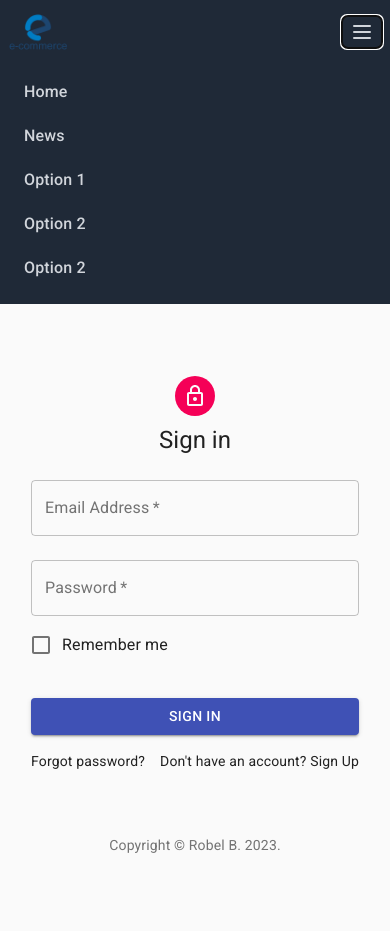
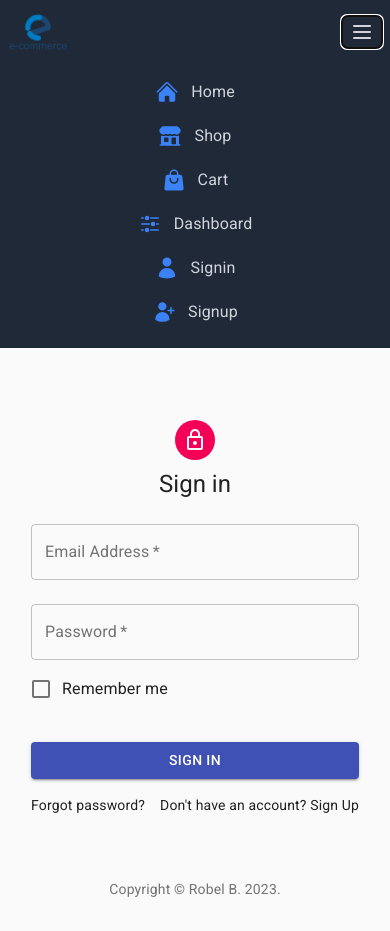
Before and after one commit to Robel-Belihu/e-commerce-client, a React (Create React App) app: page /signin in a window 390 px wide. Both pictures are taken after a click on the button 362 px from the left and 32 px from the top of the page. Before the commit the page ends 887 px from the top, so only its background shows below. Built offline with nearby package versions, Linux system fonts and the light colour scheme.

Commit message:
sorted navbar for smaller screens

```diff
--- a/src/core/Menu.jsx
+++ b/src/core/Menu.jsx
@@ -136,7 +136,7 @@ const MaterialAppBar = ({ history }) => {
             </div>
             <div className="flex-1 flex items-center justify-end sm:items-stretch sm:justify-end">
               <div className="hidden sm:block sm:ml-6">
-                <div className="flex space-x-4">
+                <div className="flex space-x-4 flex-wrap">
                   <Link
                     to="/"
                     className="flex justify-center items-center gap-3 text-gray-300 hover:bg-gray-700  px-3 py-2 rounded-md text-sm font-medium"
@@ -237,241 +237,81 @@ const MaterialAppBar = ({ history }) => {
         {isMobileMenuOpen && (
           <div className="sm:hidden">
             <div className="px-2 pt-2 pb-3 space-y-1">
-              <a
-                href="#home"
-                className="text-gray-300 hover:bg-gray-700 hover:text-white block px-3 py-2 rounded-md text-base font-medium"
+              <Link
+                to="/"
+                className="flex item-center justify-center gap-3 text-gray-300 hover:bg-gray-700 hover:text-white block px-3 py-2 rounded-md text-base font-medium"
               >
-                Home
-              </a>
-              <a
-                href="#news"
-                className="text-gray-300 hover:bg-gray-700 hover:text-white block px-3 py-2 rounded-md text-base font-medium"
+                <HomeIcon className="h-6 w-6 text-blue-500" />
+                <Typography noWrap>Home</Typography>
+              </Link>
+              <Link
+                to="/shop"
+                className="flex item-center justify-center gap-3 text-gray-300 hover:bg-gray-700 hover:text-white block px-3 py-2 rounded-md text-base font-medium"
               >
-                News
-              </a>
-              <a
-                href="#option1"
-                className="text-gray-300 hover:bg-gray-700 hover:text-white block px-3 py-2 rounded-md text-base font-medium"
+                <BuildingStorefrontIcon className="h-6 w-6 text-blue-500" />
+                <Typography noWrap>Shop</Typography>
+              </Link>
+              <Link
+                to="/cart"
+                className="flex item-center justify-center gap-3 text-gray-300 hover:bg-gray-700 hover:text-white block px-3 py-2 rounded-md text-base font-medium"
               >
-                Option 1
-              </a>
-              <a
-                href="#option2"
-                className="text-gray-300 hover:bg-gray-700 hover:text-white block px-3 py-2 rounded-md text-base font-medium"
-              >
-                Option 2
-              </a>
-              <a
-                href="#option2"
-                className="text-gray-300 hover:bg-gray-700 hover:text-white block px-3 py-2 rounded-md text-base font-medium"
-              >
-                Option 2
-              </a>
-            </div>
-          </div>
-        )}
-      </nav>
-      {/* <div position="fixed">
-        <div class="flex space-x-4 bg-purple-400 items-center justify-between">
-          <a
-            className="md:p-2"
-            href="/"
-            style={{ color: "#ffffff", textDecoration: "none" }}
-          >
-            <img src={LogoImg} height={60} width={60} alt="" />
-          </a>
-          <div className="md:flex hidden">
-            <Link style={isActive(history, "/")} to="/">
-              <IconButton color="inherit">
-                <HomeIcon />
-                <Typography noWrap>Home</Typography>
-              </IconButton>
-            </Link>
-            <Link style={isActive(history, "/shop")} to="/shop">
-              <IconButton aria-label="Shop" color="inherit">
-                <StorefrontIcon />
-                <Typography noWrap>Shop</Typography>
-              </IconButton>
-            </Link>
-            <Link style={isActive(history, "/cart")} to="/cart">
-              <IconButton aria-label="Cart" color="inherit">
-                <Badge badgeContent={itemTotal()} color="secondary">
-                  <ShoppingCartIcon />
+                <Badge badgeContent={itemTotal()}>
+                  <ShoppingBagIcon className="h-6 w-6 text-blue-500" />
                 </Badge>
                 <Typography noWrap>Cart</Typography>
-              </IconButton>
               </Link>
-            {isAuthenticated() && isAuthenticated().user.role === 0 && (
               <Link
-                style={isActive(history, "/user/dashboard")}
                 to="/user/dashboard"
+                className="flex item-center justify-center gap-3 text-gray-300 hover:bg-gray-700 hover:text-white block px-3 py-2 rounded-md text-base font-medium"
               >
-                <IconButton aria-label="Dashboard" color="inherit">
-                  <DashboardIcon />
+                <AdjustmentsHorizontalIcon className="h-6 w-6 text-blue-500" />
                 <Typography noWrap>Dashboard</Typography>
-                </IconButton>
               </Link>
-            )}
               {isAuthenticated() && isAuthenticated().user.role === 1 && (
                 <Link
-                style={isActive(history, "/admin/dashboard")}
+                  className="flex item-center justify-center gap-3 text-gray-300 hover:bg-gray-700 hover:text-white block px-3 py-2 rounded-md text-base font-medium"
                   to="/admin/dashboard"
                 >
-                <IconButton aria-label="Dashboard" color="inherit">
-                  <DashboardIcon />
-                  <Typography noWrap>Dashboard</Typography>
-                </IconButton>
+                  <AdjustmentsHorizontalIcon className="h-6 w-6 text-blue-500" />
+                  <Typography>Admin</Typography>
                 </Link>
               )}
               {!isAuthenticated() && (
                 <Fragment>
-                <Link style={isActive(history, "/signin")} to="/signin">
-                  <IconButton aria-label="Signin" color="inherit">
-                    <AccountCircleIcon />
+                  <Link
+                    className="flex item-center justify-center gap-3 text-gray-300 hover:bg-gray-700 hover:text-white block px-3 py-2 rounded-md text-base font-medium"
+                    to="/signin"
+                  >
+                    <UserIcon className="h-6 w-6 text-blue-500" />
                     <Typography noWrap>Signin</Typography>
-                  </IconButton>
                   </Link>
 
-                <Link style={isActive(history, "/signup")} to="/signup">
-                  <IconButton aria-label="Signup" color="inherit">
-                    <PersonAddIcon />
+                  <Link
+                    className="flex item-center justify-center gap-3 text-gray-300 hover:bg-gray-700 hover:text-white block px-3 py-2 rounded-md text-base font-medium"
+                    to="/signup"
+                  >
+                    <UserPlusIcon className="h-6 w-6 text-blue-500" />
                     <Typography noWrap>Signup</Typography>
-                  </IconButton>
                   </Link>
                 </Fragment>
               )}
               {isAuthenticated() && (
                 <span
-                style={{ cursor: "pointer", color: "#ffffff" }}
+                  className="flex item-center justify-center gap-3 text-gray-300 hover:bg-gray-700 hover:text-white block px-3 py-2 rounded-md text-base font-medium"
                   onClick={() =>
                     signout(() => {
                       history.push("/");
                     })
                   }
                 >
-                <IconButton aria-label="Signout" color="inherit">
-                  <ExitToAppIcon />
-                  <Typography noWrap>Signout</Typography>
-                </IconButton>
-              </span>
-            )}
-            <div className="md:bg-purple-400 hidden md:flex md:flex-col">
-              <button
-                type="button"
-                class="inline-flex text-white w-full justify-center gap-x-1.5 rounded-md px-3 py-2 text-sm font-semibold text-gray-900 "
-                id="menu-button"
-              >
-                Options
-                <svg
-                  class="-mr-1 h-5 w-5 text-gray-400"
-                  viewBox="0 0 20 20"
-                  fill="currentColor"
-                  aria-hidden="true"
-                >
-                  <path
-                    fill-rule="evenodd"
-                    d="M5.23 7.21a.75.75 0 011.06.02L10 11.168l3.71-3.938a.75.75 0 111.08 1.04l-4.25 4.5a.75.75 0 01-1.08 0l-4.25-4.5a.75.75 0 01.02-1.06z"
-                    clip-rule="evenodd"
-                  />
-                </svg>
-              </button>
-              <div className="flex flex-col">
-                <Link style={isActive(history, "/")} to="/">
-                  <IconButton aria-label="Home" color="inherit">
-                    <HomeIcon />
-                    <Typography noWrap>Home</Typography>
-                  </IconButton>
-                </Link>
-
-                <Link style={isActive(history, "/shop")} to="/shop">
-                  <IconButton aria-label="Shop" color="inherit">
-                    <StorefrontIcon />
-                    <Typography noWrap>Shop</Typography>
-                  </IconButton>
-                </Link>
-
-                <Link style={isActive(history, "/cart")} to="/cart">
-                  <IconButton aria-label="Cart" color="inherit">
-                    <Badge badgeContent={itemTotal()} color="secondary">
-                      <ShoppingCartIcon />
-                    </Badge>
-                    <Typography noWrap>Cart</Typography>
-                  </IconButton>
-                </Link>
-
-                {isAuthenticated() && isAuthenticated().user.role === 0 && (
-                  <Link
-                    style={isActive(history, "/user/dashboard")}
-                    to="/user/dashboard"
-                  >
-                    <IconButton aria-label="Dashboard" color="inherit">
-                      <DashboardIcon />
-                      <Typography noWrap>Dashboard</Typography>
-                    </IconButton>
-                  </Link>
-                )}
-
-                {isAuthenticated() && isAuthenticated().user.role === 1 && (
-                  <Link
-                    style={isActive(history, "/admin/dashboard")}
-                    to="/admin/dashboard"
-                  >
-                    <IconButton aria-label="Dashboard" color="inherit">
-                      <DashboardIcon />
-                      <Typography noWrap>Dashboard</Typography>
-                    </IconButton>
-                  </Link>
-                )}
-
-                {!isAuthenticated() && (
-                  <Fragment>
-                    <Link style={isActive(history, "/signin")} to="/signin">
-                      <IconButton aria-label="Signin" color="inherit">
-                        <AccountCircleIcon />
-                        <Typography noWrap>Signin</Typography>
-                      </IconButton>
-                    </Link>
-
-                    <Link style={isActive(history, "/signup")} to="/signup">
-                      <IconButton aria-label="Signup" color="inherit">
-                        <PersonAddIcon />
-                        <Typography noWrap>Signup</Typography>
-                      </IconButton>
-                    </Link>
-                  </Fragment>
-                )}
-
-                {isAuthenticated() && (
-                  <span
-                    style={{ cursor: "pointer", color: "#ffffff" }}
-                    onClick={() =>
-                      signout(() => {
-                        history.push("/");
-                      })
-                    }
-                  >
-                    <IconButton aria-label="Signout" color="inherit">
-                      <ExitToAppIcon />
-                      <Typography noWrap>Signout</Typography>
-                    </IconButton>
+                  <ArrowUturnRightIcon className="h-6 w-6 text-blue-500" />
+                  <Typography noWrap>Logout</Typography>
                 </span>
               )}
             </div>
           </div>
-          </div>
-        </div>
-
-        <div className={classes.sectionMobile}>
-          <IconButton
-            aria-label="show more"
-            aria-haspopup="true"
-            onClick={handleMobileMenuOpen}
-            color="inherit"
-          >
-            <MoreIcon />
-          </IconButton>
-        </div>
-      </div> */}
+        )}
+      </nav>
     </div>
   );
 };
```
Lines whose indentation alone changed are shown as unchanged.
